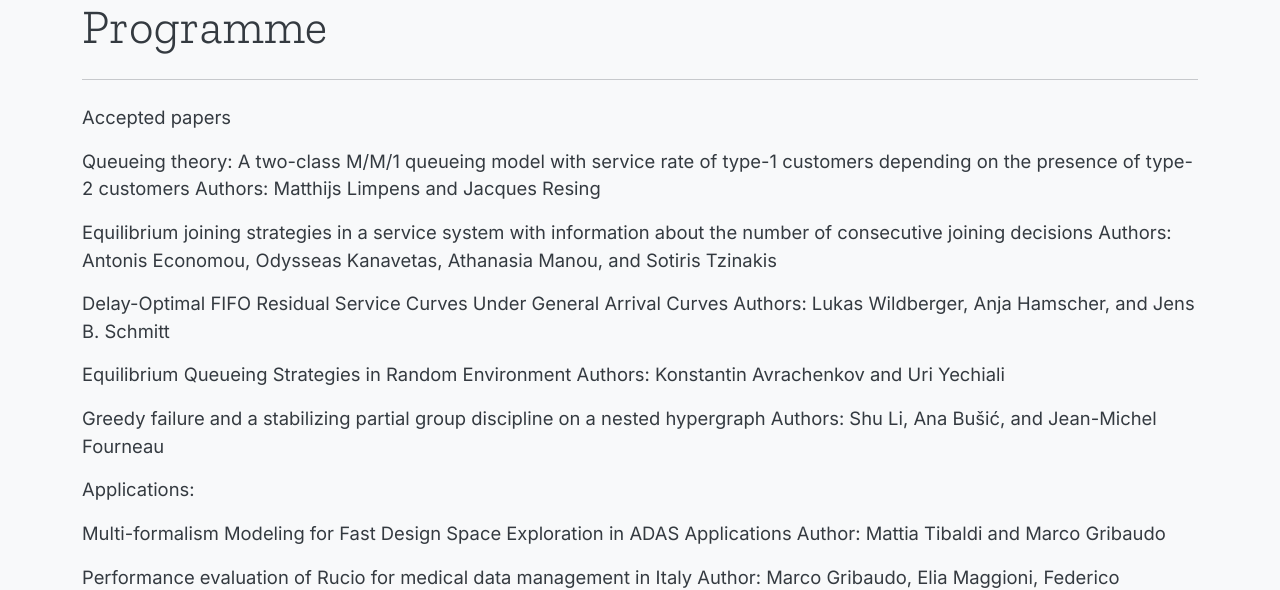
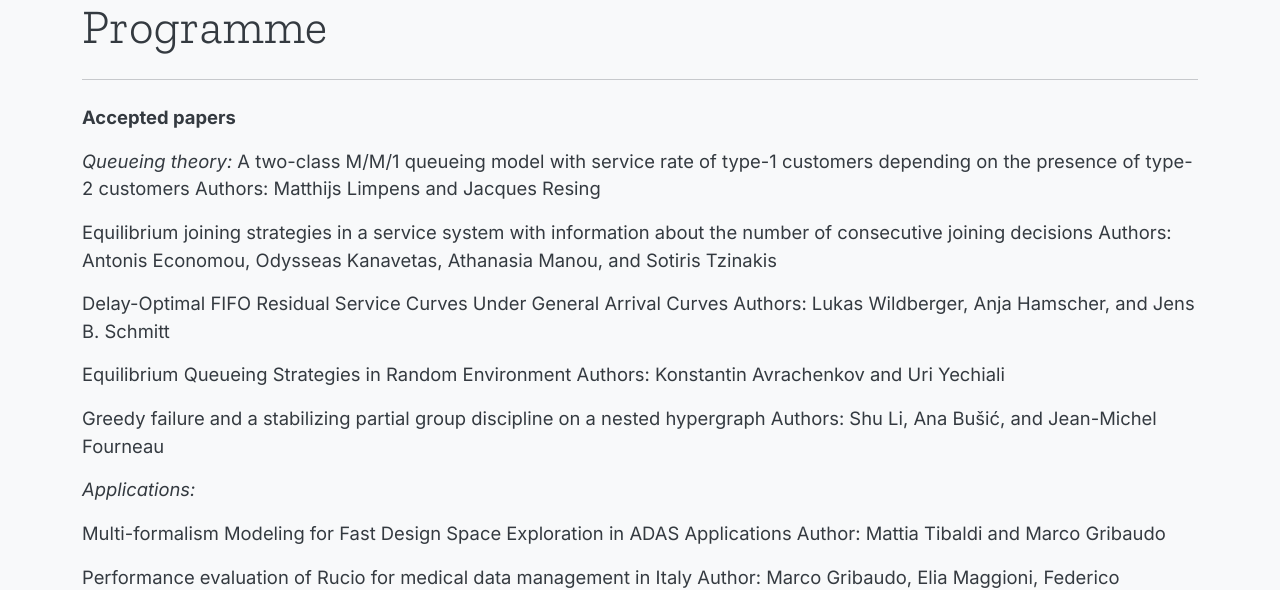
Before and after one commit to asmta/asmta.github.io, a Jekyll site: the page built from programme.md, in a window 1280 px wide. Shown: the part 182-772 px from the top of the page. Built offline with Jekyll 4.4.1, drawn with Linux system fonts in a browser that asks for light colours.

```diff
--- a/programme.md
+++ b/programme.md
@@ -5,9 +5,9 @@ navorder: 4
 permalink: /programme/
 ---
 
-Accepted papers
+**Accepted papers**
 
-Queueing theory:
+*Queueing theory:*
 A two-class M/M/1 queueing model with service rate of type-1 customers
 depending on the presence of type-2 customers
 Authors: Matthijs Limpens and Jacques Resing
```
Also changed, not shown: other parts of programme.md (+1 -1 lines).
